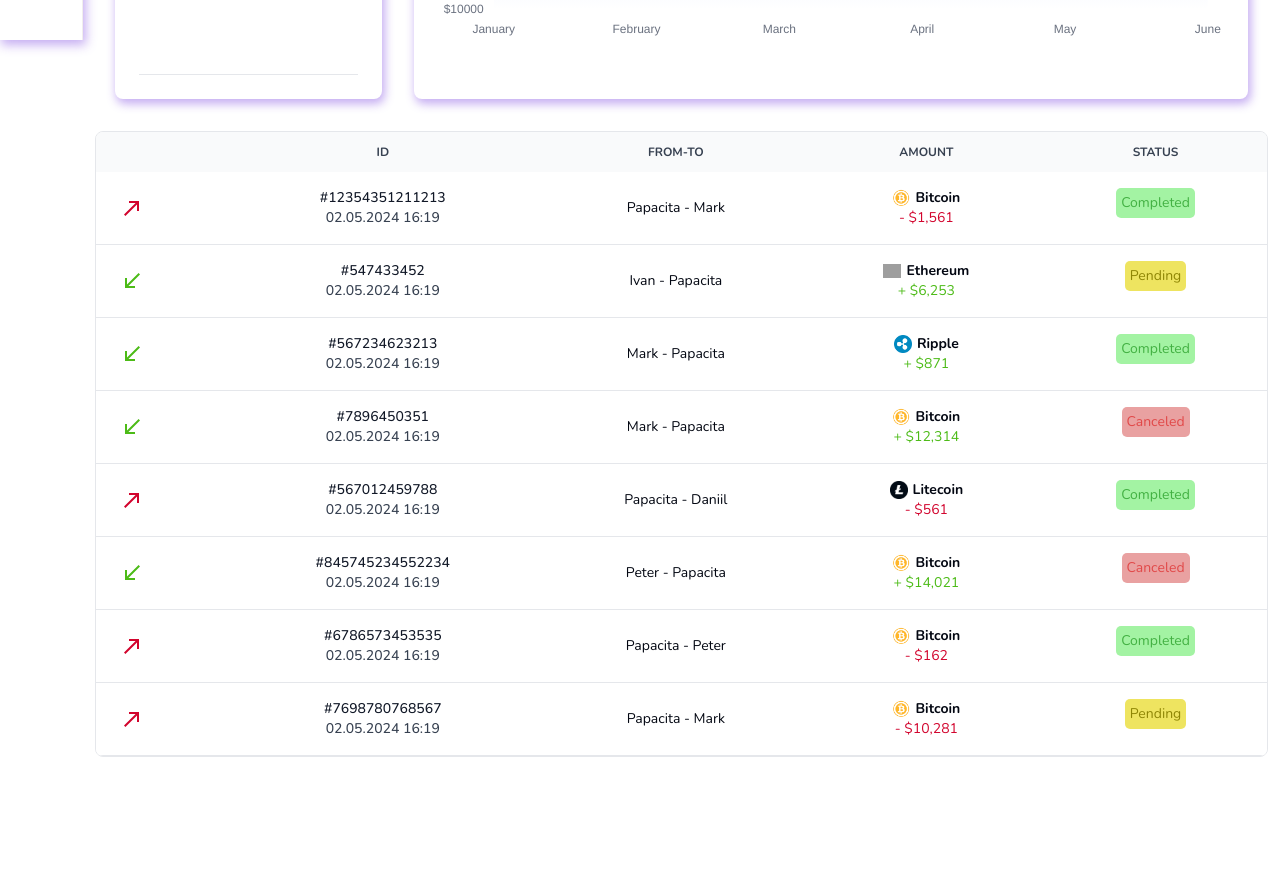
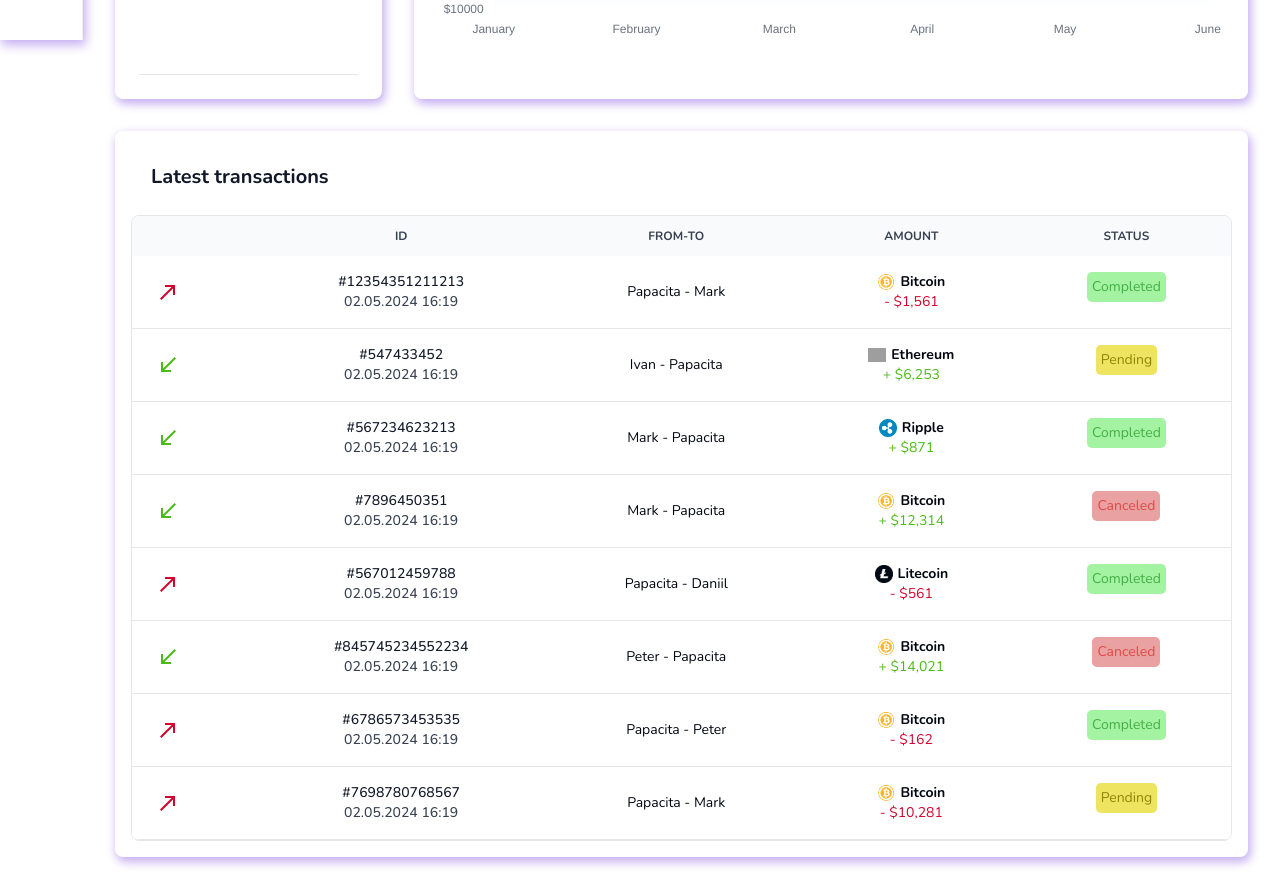
Before and after one commit to Bitummit/CryptoDashboard, a React (Vite) app: page / in a window 1280 px wide. Shown: the part 760-1649 px from the top of the page. Before the commit the page ends 1529 px from the top, so only its background shows below. Built offline with nearby package versions, Linux system fonts and the light colour scheme; grey boxes are pictures that could not be loaded.

Commit message:
to do: sidebar as navbar

```diff
--- a/src/components/table/Table.jsx
+++ b/src/components/table/Table.jsx
@@ -8,7 +8,7 @@ const rows = data;
 
 export default function List() {
   return (
-    <div className="rounded-lg border m-3 overflow-x-scroll ">
+    <div className="rounded-lg border m-2 overflow-x-scroll ">
       <table className="text-sm md:text-md text-gray-500 dark:text-gray-400 w-full min-w-[640px] table-auto">
         <thead className="text-xs text-gray-700 uppercase bg-gray-50 dark:bg-gray-700 dark:text-gray-400">
           <tr className="table-row">
--- a/src/pages/home/Home.jsx
+++ b/src/pages/home/Home.jsx
@@ -24,9 +24,9 @@ export default function Home() {
     mobile = true
   }
   return (
-    <div className="flex">
+    <div className={!mobile && "flex"}>
 
-      { !mobile ? <Sidebar /> : <SidebarMobile />}
+      { !mobile && <Sidebar />}
       <div className="flex-9">
         <Navbar />
         <div className="pageContent">
@@ -72,12 +72,12 @@ export default function Home() {
             <Featured />
             <Chart />
           </div>
-          {/* <div className="bg-white dark:bg-gray-800 rounded-lg custom-shadow m-8 p-2 min-w-52">
+          <div className="bg-white dark:bg-gray-800 rounded-lg custom-shadow m-8 p-2 min-w-52">
             <h5 className="text-xl font-bold leading-none text-gray-900 dark:text-white pe-1 m-3 p-4">
               Latest transactions
-           </h5> */}
+           </h5>
             <List />
-          {/* </div> */}
+          </div>
         </div>
       </div>
     </div>
```
